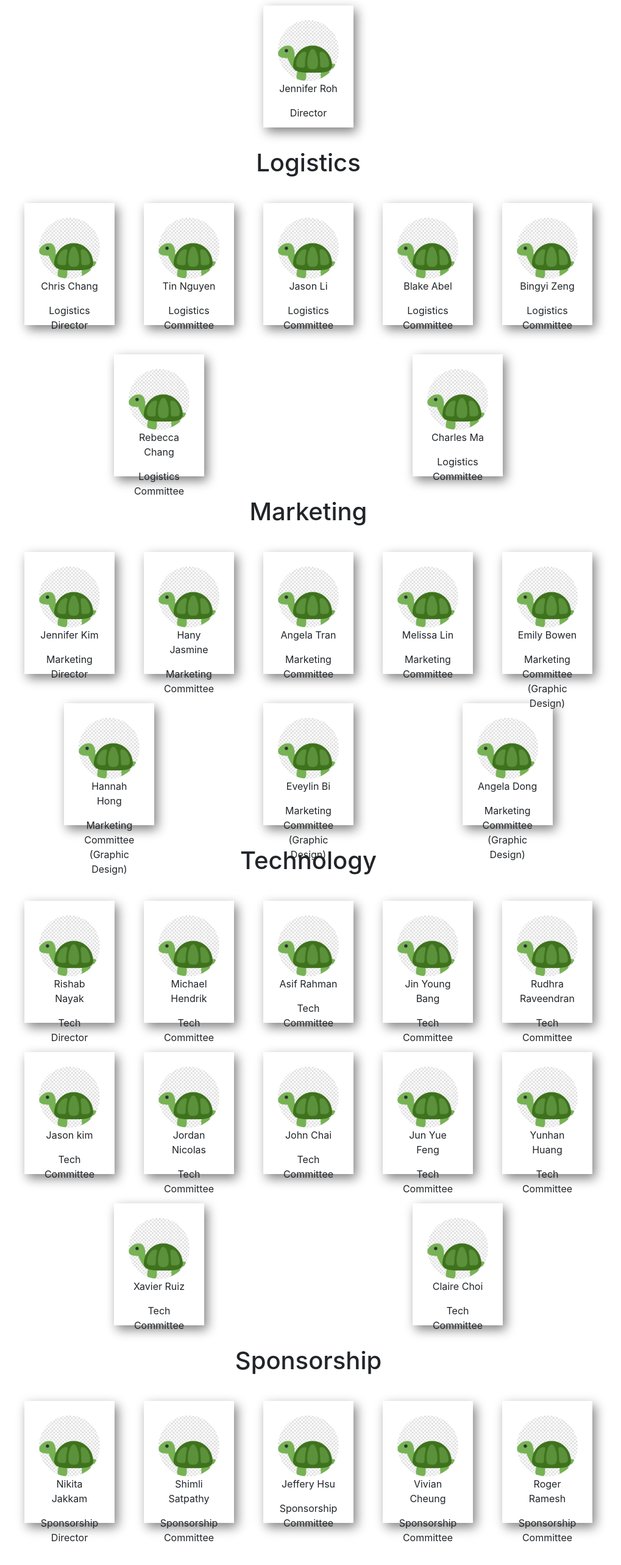
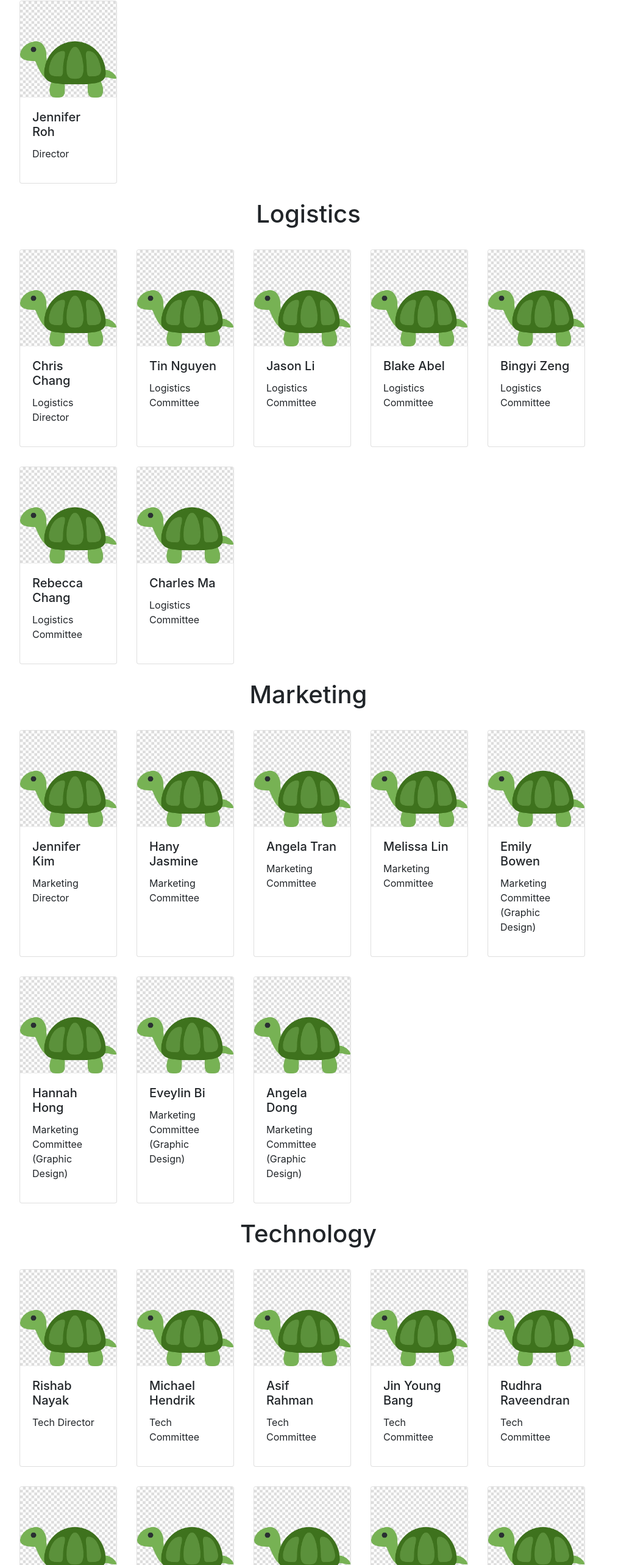
Before and after one commit to Bostonhacks/mangotea, a React (Create React App) app: page /organizer in a window 1280 px wide. Shown: the part 153-2719 px from the top of the page at 61% size, without its empty margins (134-1153 px from the left). Before the commit the page ends 2686 px from the top, so only its background shows below. Built offline with nearby package versions, Linux system fonts and the light colour scheme.

Commit message:
added new bootstrapped organizer blocks to organizer page

```diff
--- a/src/pages/Organizer.js
+++ b/src/pages/Organizer.js
@@ -1,5 +1,5 @@
 import React from 'react'
-import OrangizerBlock from '../components/OrganizerBlock'
+import Organizer from '../components/Organizer'
 
 import data from '../Organizers/Organizer.json'
 
@@ -11,7 +11,7 @@ const OrganizerList = () => (
             <h1 className="committee-header"> Director </h1>
             <div className="organizer-list-container">
                 { data.director.map((director, indx) => (
-                    <OrangizerBlock data={director} key={indx} />
+                    <Organizer data={director} key={indx} />
                 ))}
             </div>
         </div>
@@ -19,7 +19,7 @@ const OrganizerList = () => (
             <h1 className="committee-header"> Logistics </h1>
             <div className="organizer-list-container">
                 { data.logistics.map((logistics, indx) => (
-                    <OrangizerBlock data={logistics} key={indx} />
+                    <Organizer data={logistics} key={indx} />
                 ))}
             </div>
         </div>
@@ -27,7 +27,7 @@ const OrganizerList = () => (
             <h1 className="committee-header"> Marketing </h1>
             <div className="organizer-list-container">
                 { data.marketing.map((marketing, indx) => (
-                    <OrangizerBlock data={marketing} key={indx} />
+                    <Organizer data={marketing} key={indx} />
                 ))}
             </div>
         </div>
@@ -35,7 +35,7 @@ const OrganizerList = () => (
             <h1 className="committee-header"> Technology </h1>
             <div className="organizer-list-container">
                 { data.technology.map((technology, indx) => (
-                    <OrangizerBlock data={technology} key={indx} />
+                    <Organizer data={technology} key={indx} />
                 ))}
             </div>
         </div>
@@ -43,7 +43,7 @@ const OrganizerList = () => (
             <h1 className="committee-header"> Sponsorship </h1>
             <div className="organizer-list-container">
                 { data.sponsorship.map((sponsorship, indx) => (
-                    <OrangizerBlock data={sponsorship} key={indx} />
+                    <Organizer data={sponsorship} key={indx} />
                 ))}
             </div>
         </div>
```
